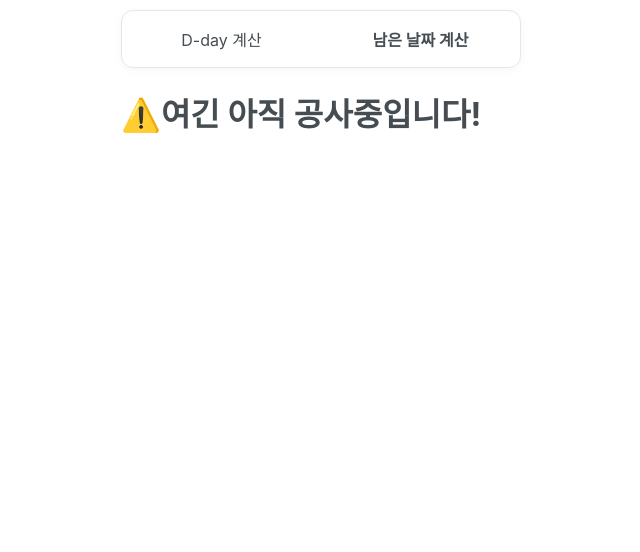
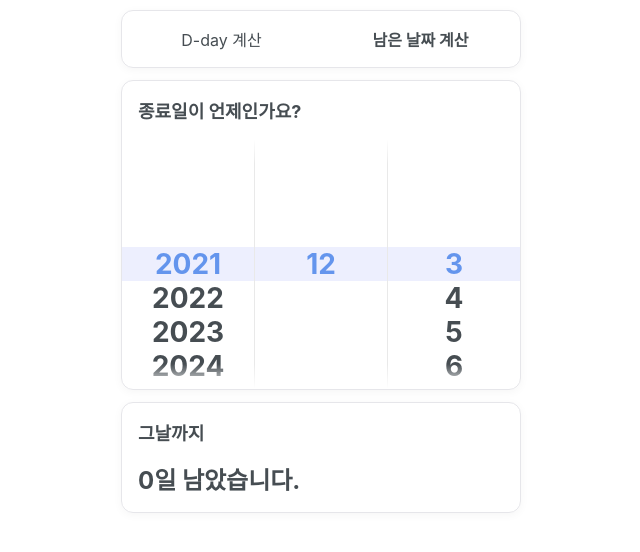
Before and after one commit to potados99/toolbox, a React (Create React App) app: page /future in a window 1280 px wide. Shown: the top 552 px of the page, without its empty margins (319-959 px from the left). Built offline with nearby package versions, Linux system fonts and the light colour scheme.

Commit message:
feat: 남은 날짜 계산 페이지 구현

```diff
--- a/src/components/DateRoller/index.tsx
+++ b/src/components/DateRoller/index.tsx
@@ -1,6 +1,6 @@
-import React, { useState } from "react";
 import "./DateRoller.css";
 import Roller from "./Roller";
+import React, { useState } from "react";
 import DateOptionGenerator, { SelectParams } from "./DateOptionGenerator";
 
 export type Params = {
--- a/src/features/Future/index.tsx
+++ b/src/features/Future/index.tsx
@@ -1,5 +1,39 @@
-import React from "react";
+import DateRoller from "../../components/DateRoller";
+import React, { useState } from "react";
+import { differenceInDays, startOfDay, startOfToday } from "date-fns";
 
 export default function Left() {
-  return <h1>⚠️여긴 아직 공사중입니다!</h1>;
+  const savedDateString = localStorage.getItem("some-day");
+  const restoredDate = savedDateString ? new Date(savedDateString) : new Date();
+
+  const [endDate, setEndDate] = useState(restoredDate);
+
+  const onChangeEndDate = (date: Date) => {
+    setEndDate(date);
+    localStorage.setItem("some-day", date.toISOString());
+  };
+
+  const then = startOfDay(endDate);
+  const today = startOfToday();
+  const howManyDaysLeft = differenceInDays(then, today);
+
+  return (
+    <div>
+      <section className="card">
+        <div className="card-text horizontal-space vertical-space">종료일이 언제인가요?</div>
+
+        <DateRoller
+          rangeStart={startOfToday()}
+          rangeEnd={new Date("2099-09-09")}
+          value={endDate}
+          onChange={onChangeEndDate}
+        />
+      </section>
+
+      <section className="card">
+        <div className="card-text horizontal-space vertical-space">그날까지</div>
+        <h1 className="horizontal-space vertical-space">{howManyDaysLeft}일 남았습니다.</h1>
+      </section>
+    </div>
+  );
 }
```
